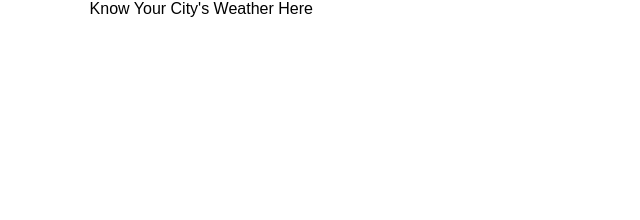
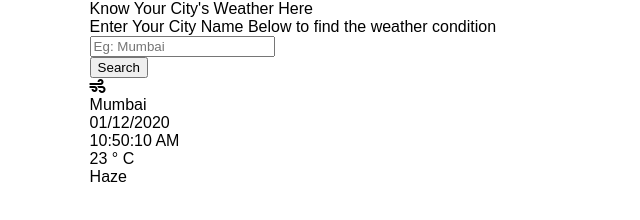
Before and after one commit to bamithaxioned/Weather-Api-Task-6, a plain HTML site: page index.html in a window 1280 px wide. Shown: the whole page, without its empty margins (0-640 px from the left). Drawn offline with Linux system fonts and the light colour scheme.

Commit message:
banner Section Updated Successfully

```diff
--- a/index.html
+++ b/index.html
@@ -37,6 +37,31 @@
     <!--header section start-->
     <!--main section start-->
     <main>
+      <!--banner section start-->
+      <section class="banner">
+        <div class="wrapper">
+          <h2 class="head-two">Enter Your City Name Below to find the weather condition</h2>
+          <form class="form">
+            <div class="input-box">
+              <input type="text" name="input-city" id="input-city" placeholder="Eg: Mumbai">
+            </div>
+            <button type="submit" title="Search" class="btn">Search</button>
+          </form>
+            <div class="weather-card">
+              <span class="wind fas fa-wind"></span>
+                <h3 class="city-name">Mumbai</h3>
+                <span class="date">01/12/2020</span>
+                <div class="time">10:50:10 AM</div>
+                <div class="final-temparature">
+                  <span class="temperature">23</span>
+                  <span class="degree">&#176</span>
+                  <span class="celcius">C</span>
+                </div>
+                <span class="weather-condition">Haze</span>
+            </div>
+        </div>
+      </section>
+       <!--banner section end-->
     </main>
     <!--main section end-->
 
```
